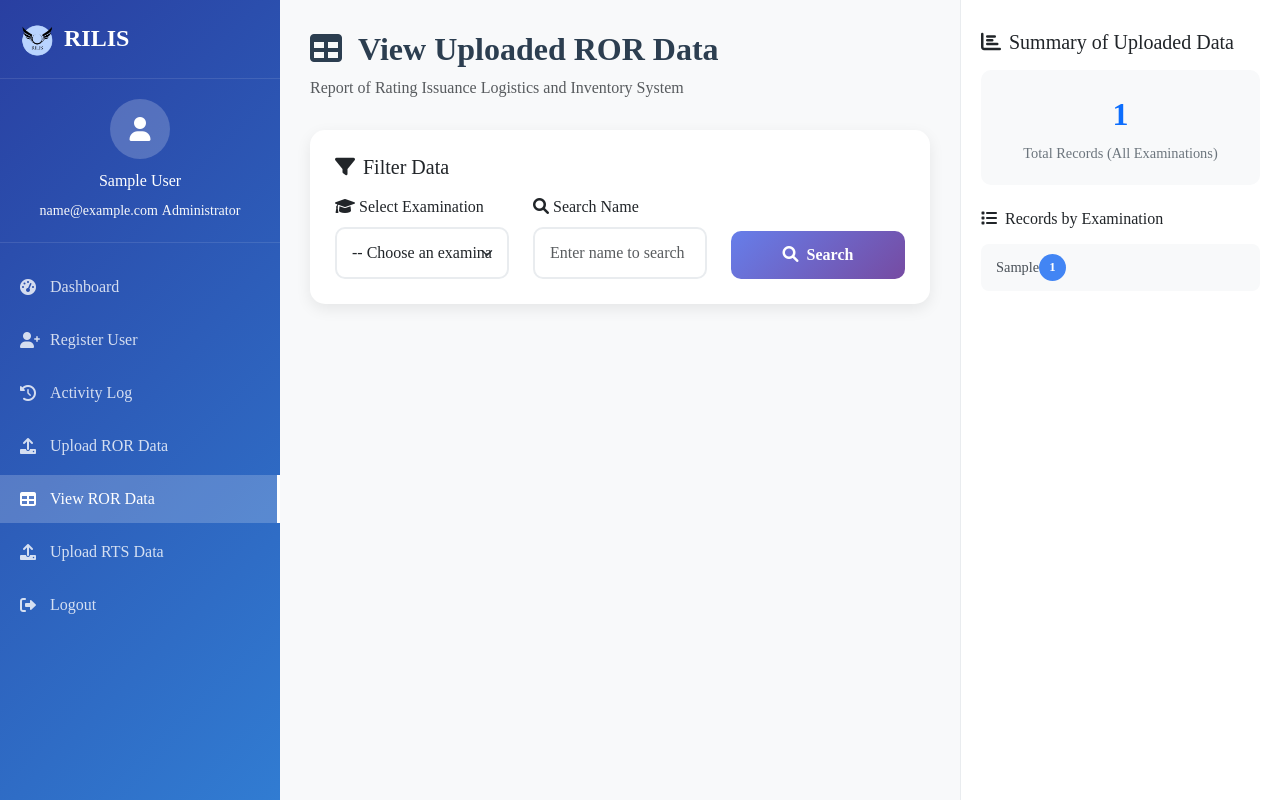
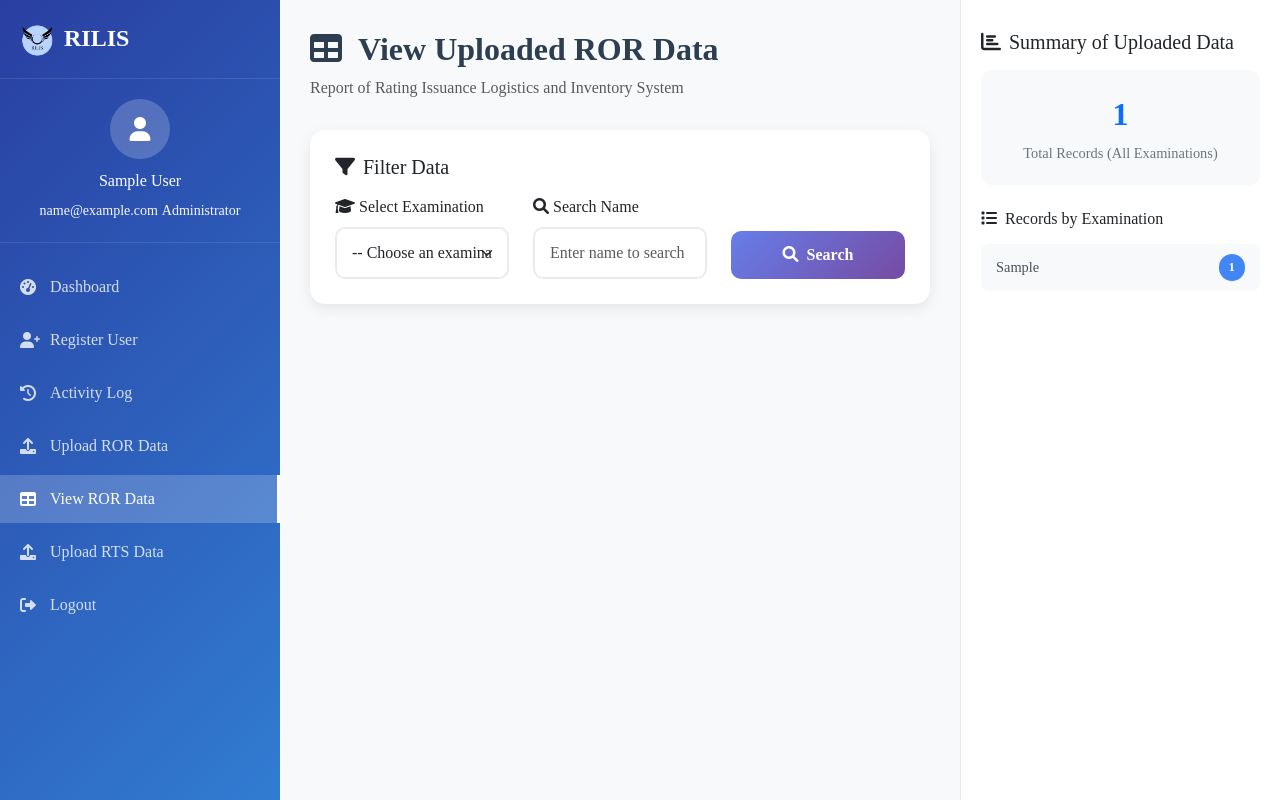
Before and after one commit to atinadmnq/PRC-PROJECT, a PHP site: page /viewData.php in a window 1280 px wide. Run offline with PHP 8.4, Linux system fonts and the light colour scheme; the visitor is signed in with stand-in values (Sample User, id 1); tables that the repository leaves empty or names only in its code hold one stand-in row (values such as "Sample post"); data that the repository does not hold is empty.

Commit message:
fixed spacing between profession and its count

```diff
--- a/viewData.php
+++ b/viewData.php
@@ -304,7 +304,7 @@ try {
 
       .exam-count-item {
     display: flex;
-            justify-content: between;
+    justify-content: space-between; /* Changed from 'between' to 'space-between' */
     align-items: center;
     padding: 10px 15px;
     background: #f8f9fa;
@@ -316,6 +316,9 @@ try {
     font-weight: 500;
     font-size: 0.9rem;
     color: #495057;
+    flex: 1; /* Added to take up available space */
+    margin-right: 10px; /* Added spacing between name and count */
+    word-wrap: break-word; /* Handle long examination names */
 }
 
 .exam-count-badge {
@@ -325,6 +328,7 @@ try {
     border-radius: 15px;
     font-size: 0.8rem;
     font-weight: 600;
+    flex-shrink: 0; /* Prevent the badge from shrinking */
 }
 
         .user-avatar-sm {
```
Lines whose indentation alone changed are shown as unchanged.
